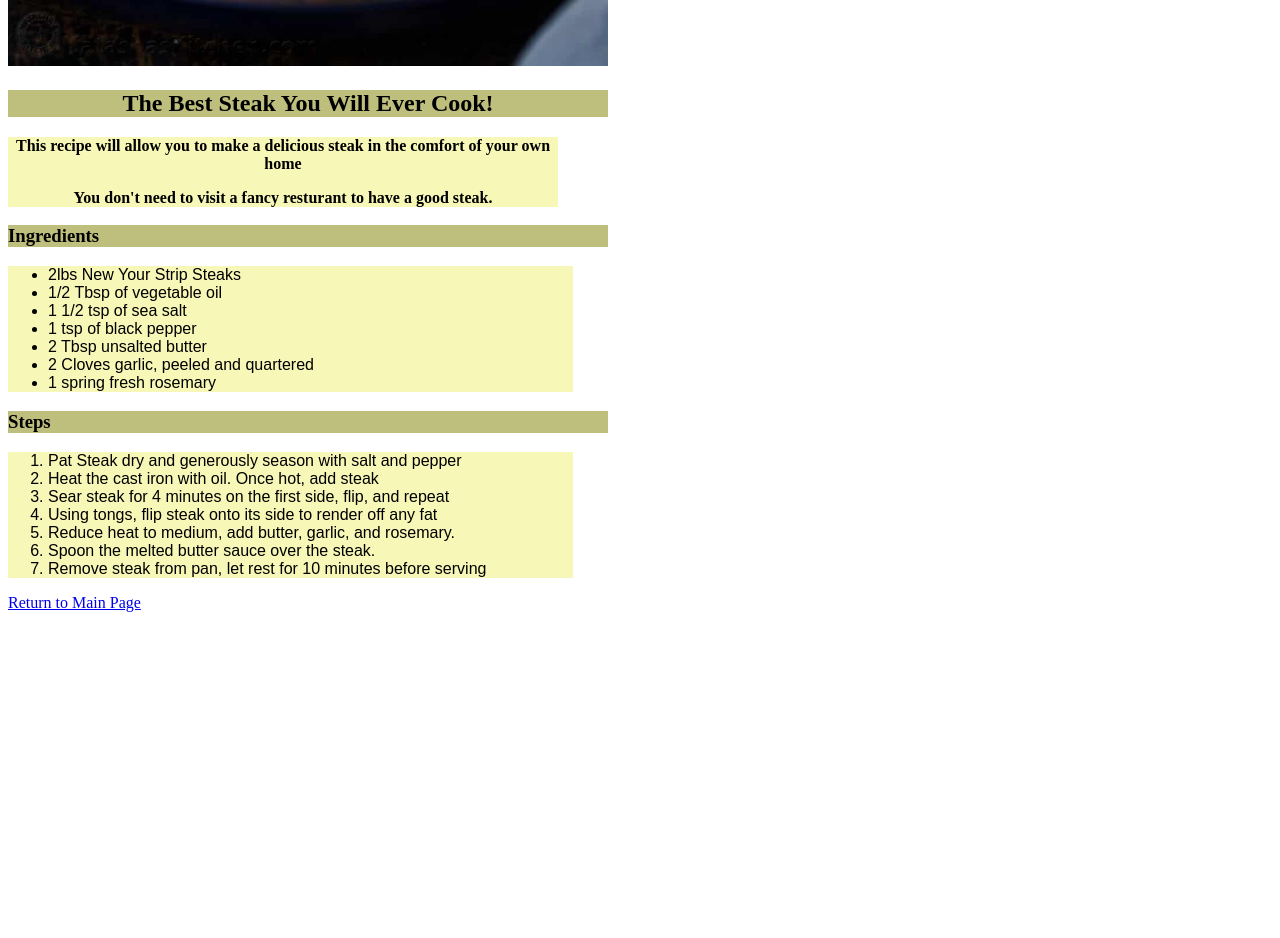
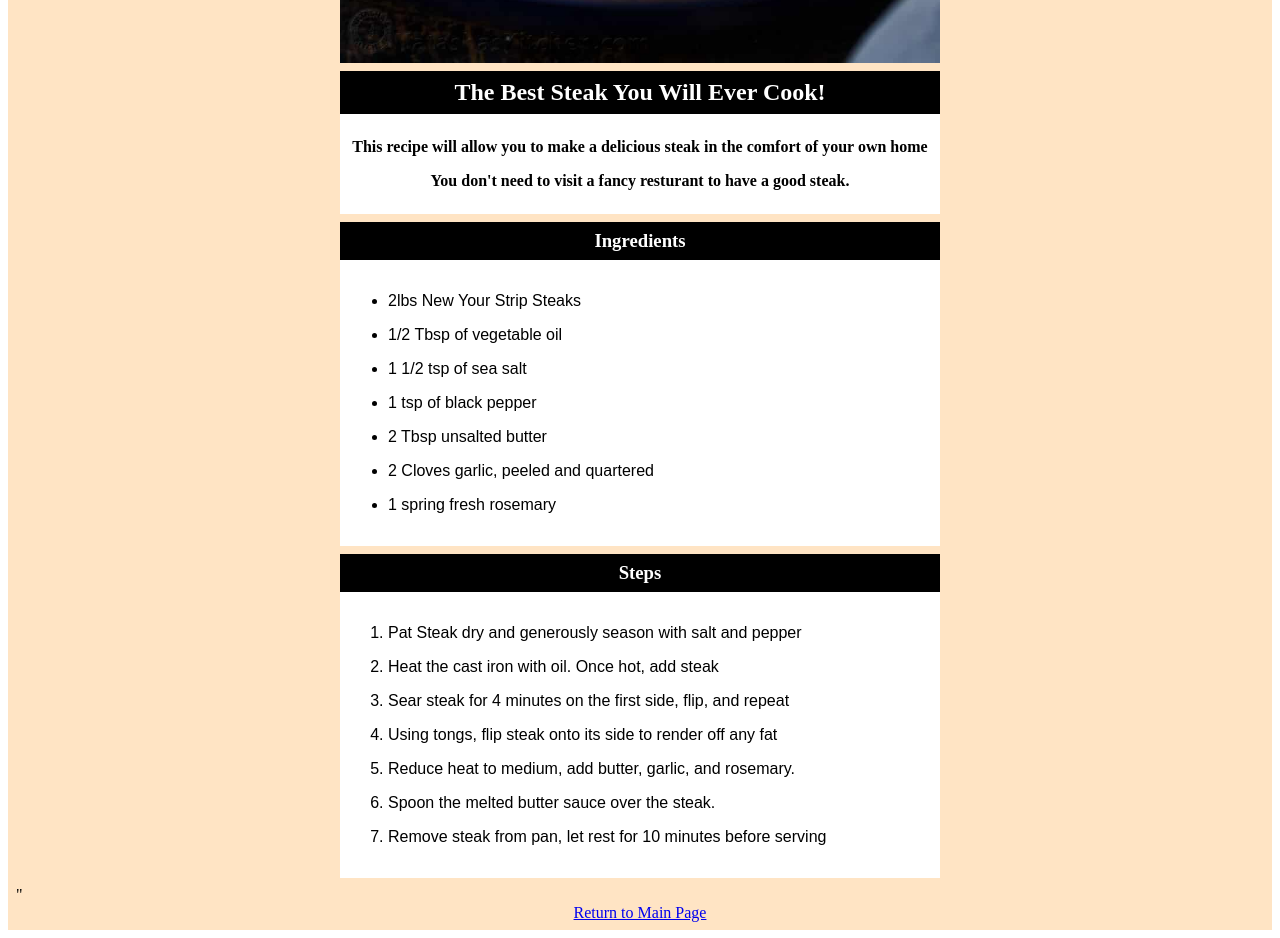
Before and after one commit to jmills45/odin-recipes, a plain HTML site: page recipes/steak.html in a window 1280 px wide. Shown: the part 914-1852 px from the top of the page. Before the commit the page ends 1534 px from the top, so only its background shows below. Drawn offline with Linux system fonts and the light colour scheme.

Commit message:
Edit CSS on all recipe pages to improve looks
Used what I learned in the CSS fundamentals course
to improve the look of my recipe pages. I made use
of margins, padding, and container divs to better
position elements

```diff
--- a/recipes/steak.html
+++ b/recipes/steak.html
@@ -8,19 +8,22 @@
     <link rel="stylesheet" href="../style.css">
 </head>
 <body>
+    <div class="content">
+
         <h1 class="header header-top">Steak Recipe</h1>
 
         <img src="../images/steak.jpg" alt="A tasty looking steak" class="images">
 
         <h2 class="header header-top">The Best Steak You Will Ever Cook!</h2>
 
-    <div class="description">
+        <div class="description content-block">
             <p>This recipe will allow you to make a delicious steak in the comfort of your own home</p>
             <p>You don't need to visit a fancy resturant to have a good steak.</p>
         </div>
 
         <h3 class="header">Ingredients</h3>
 
+        <div class = "ingredients content-block">
             <ul class="list">
                 <li>2lbs New Your Strip Steaks</li>
                 <li>1/2  Tbsp of vegetable oil</li>
@@ -30,9 +33,11 @@
                 <li>2 Cloves garlic, peeled and quartered</li>
                 <li>1 spring fresh rosemary</li>
             </ul>
+        </div>
 
         <h3 class="header">Steps</h3>
 
+        <div class="instructions content-block">
             <ol class="list">
                 <li>Pat Steak dry and generously season with salt and pepper</li>
                 <li>Heat the cast iron with oil. Once hot, add steak</li>
@@ -42,7 +47,10 @@
                 <li>Spoon the melted butter sauce over the steak.</li>
                 <li>Remove steak from pan, let rest for 10 minutes before serving</li>
             </ol>
+        </div>"
 
-    <a href="../index.html">Return to Main Page</a>
+        <a href="../index.html" class="main-page-link">Return to Main Page</a>
+
+    </div>
 </body>
 </html>
--- a/style.css
+++ b/style.css
@@ -1,32 +1,51 @@
 /* style.css */
+
+*,
+*::before,
+*::after {
+    box-sizing: border-box;
+}
 
 .images {
     height: auto;
     width: 600px;
+    margin: 8px auto 8px auto;
+    display: block;
 }
 
 .header {
     width: 600px;
-    background-color: rgb(190, 190, 125);
-}
-
-.header-top {
+    background-color: rgb(0, 0, 0);
+    margin: 0 auto;
+    padding:8px;
+    color: white;
     text-align: center;
-}
-
-.list {
-    width: 525px;
-    background-color: rgb(247, 247, 184);
 }
 
 li {
     font-family: sans-serif;
     font-size: 16px;
+    padding: 8px 0px;
 }
 
 .description {
-    width: 550px;
     text-align: center;
     font-weight: bold;
-    background-color: rgb(247, 247, 184);
 }
+
+.content {
+    padding: 8px;
+    background-color: bisque;
+}
+
+.content-block {
+    width: 600px;
+    background-color: rgb(255, 255, 255);
+    margin: 0px auto 8px auto;
+    padding: 8px;
+}
+
+.main-page-link {
+    display: block;
+    text-align: center;
+}
```
Also changed, not shown: recipes/curry.html (+10 -2 lines), recipes/spaghetti.html (+11 -2 lines). Lines whose indentation alone changed are shown as unchanged.
